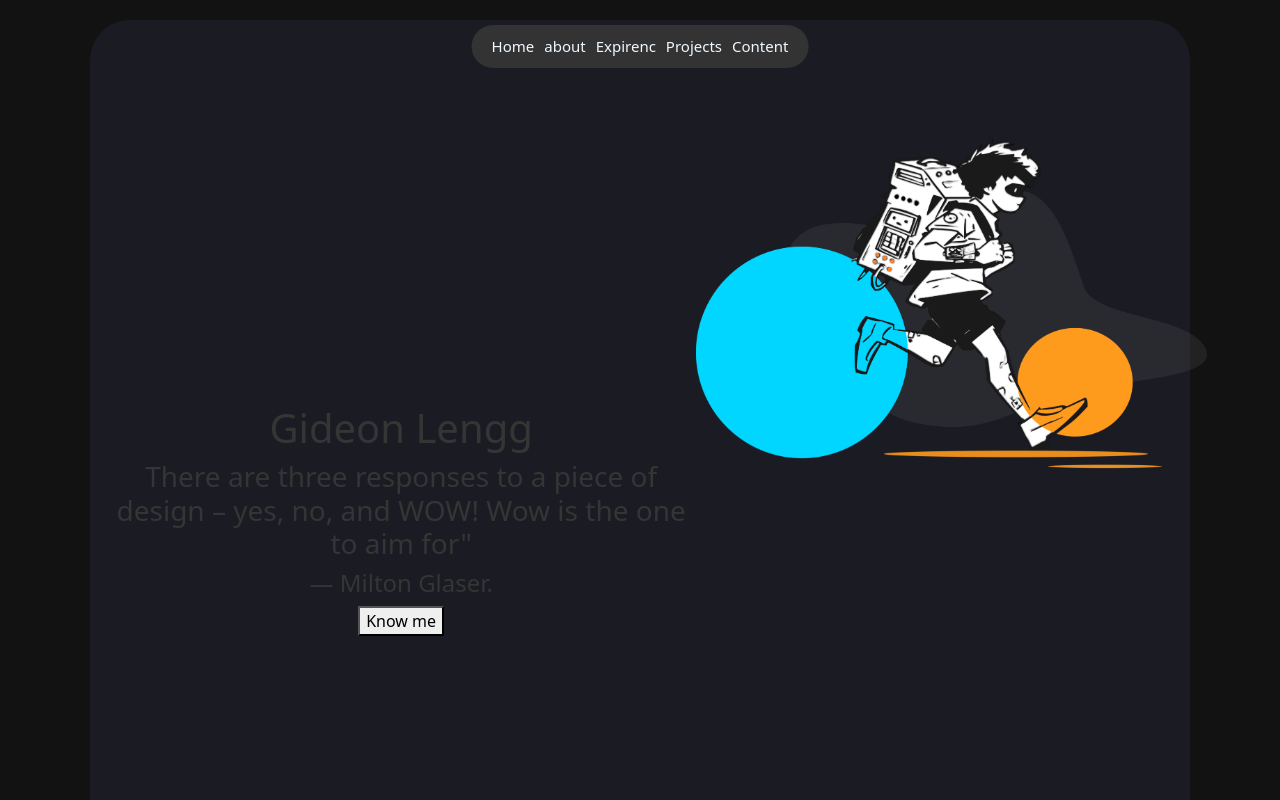
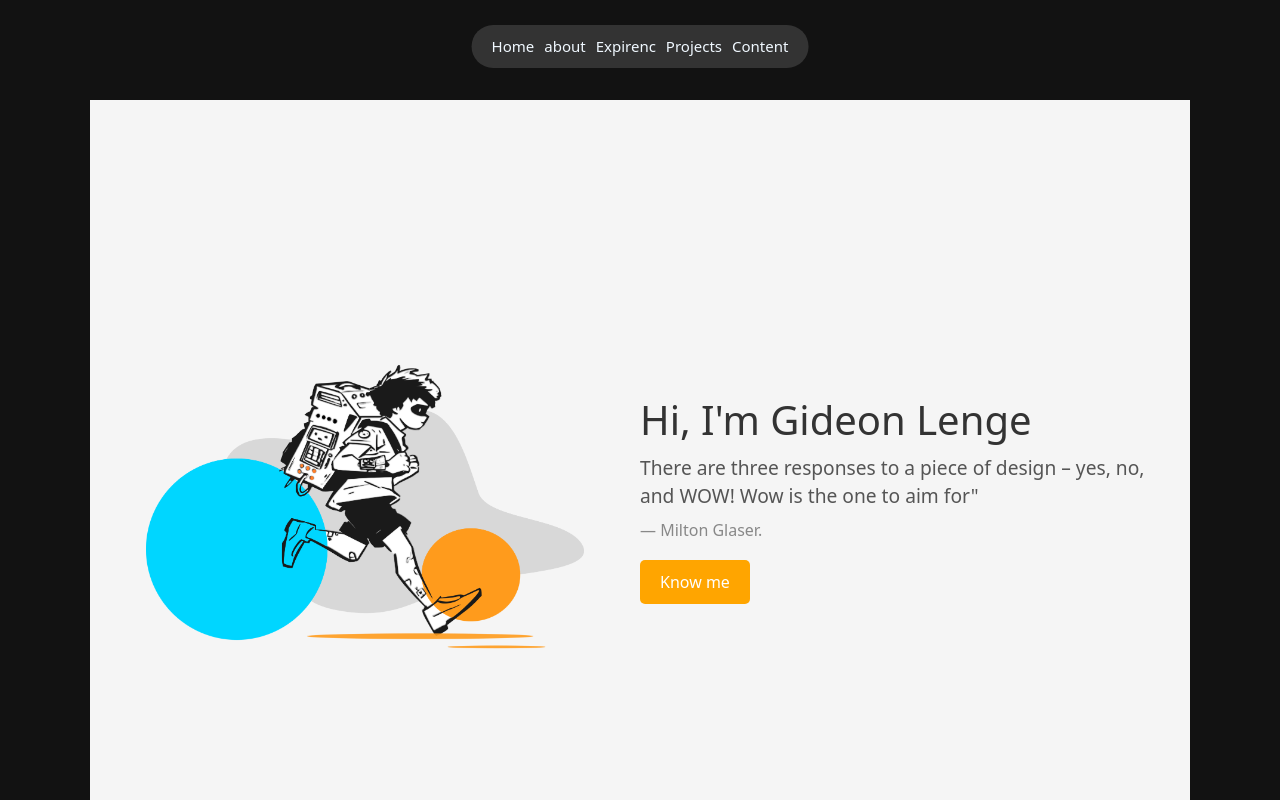
Before and after one commit to Codedecblackmoon/My_Portfolio, a React (Vite) app: page / in a window 1280 px wide. Shown: the top 800 px of the page. Built offline with nearby package versions, Linux system fonts and the light colour scheme.

Commit message:
home page

```diff
--- a/src/App.css
+++ b/src/App.css
@@ -15,7 +15,7 @@ div{
 
 
 #_1{
-    background: #1b1b24;
+    /* background: #1b1b24; */
     margin-top: 20px;
     border-top-left-radius: 40px;
     border-top-right-radius: 40px;
@@ -41,17 +41,78 @@ div{
     align-items: center; /* Centers items vertically */
 }
 
-.home_page{
+   .home_page {
     display: flex;
-    flex-direction: row-reverse;
-    align-items: center;
-    justify-content: center;
-    margin: 20px;
-}
+    justify-content: center; /* Centers the content horizontally */
+    align-items: center; /* Centers the content vertically */
+    height: 100vh; /* Takes full viewport height */
+    background-color: #f5f5f5;
+    padding: 20px;
+  }
 
-.home_page img{
-  height: 350px;
-}
+  .home_page > div {
+    flex: 1; /* Image container takes equal space */
+    display: flex;
+    justify-content: center; /* Center the image horizontally */
+    align-items: center; /* Center the image vertically */
+  }
+
+  .home_page img {
+    max-width: 100%; /* Ensure image scales responsively */
+    height: auto;
+    max-height: 300px; /* Restrict maximum height */
+    border-radius: 10px; /* Optional: rounded corners */
+    /* box-shadow: 0 4px 6px rgba(0, 0, 0, 0.1); */
+  }
+
+  .home_page section {
+    flex: 1; /* Quote container takes equal space */
+    padding: 20px;
+    text-align: left; /* Align text to the left */
+    display: flex;
+    flex-direction: column; /* Stack quote and button vertically */
+    justify-content: center; /* Vertically center content */
+  }
+
+  .home_page .name {
+    font-size: 2.5rem;
+    color: #333;
+    margin-bottom: 10px;
+  }
+
+  .home_page h3 {
+    font-size: 1.2rem;
+    color: #555;
+    line-height: 1.5;
+    margin-bottom: 10px;
+  }
+
+  .home_page h3 style {
+    color: orange;
+  }
+
+  .home_page h4 {
+    font-size: 1rem;
+    color: #888;
+    margin-bottom: 20px;
+  }
+
+  .home_page button {
+    padding: 10px 20px;
+    background-color: orange;
+    color: white;
+    border: none;
+    border-radius: 5px;
+    cursor: pointer;
+    font-size: 1rem;
+    align-self: flex-start; /* Align button to the start of the section */
+    transition: background-color 0.3s ease;
+  }
+
+  .home_page button:hover {
+    background-color: #e69500;
+  }
+
 
 .navbar a {
     color: aliceblue;
--- a/src/components/Home.tsx
+++ b/src/components/Home.tsx
@@ -8,7 +8,7 @@ function Home() {
           </div>
 
           <section>
-            <h1 className="name">Gideon Lengg</h1>
+            <h1 className="name">Hi, I'm Gideon Lenge</h1>
             <h3>
               <style color="orange">“</style>There are three responses to a piece of design – yes, no, and WOW!
               Wow is the one to aim for"
```
